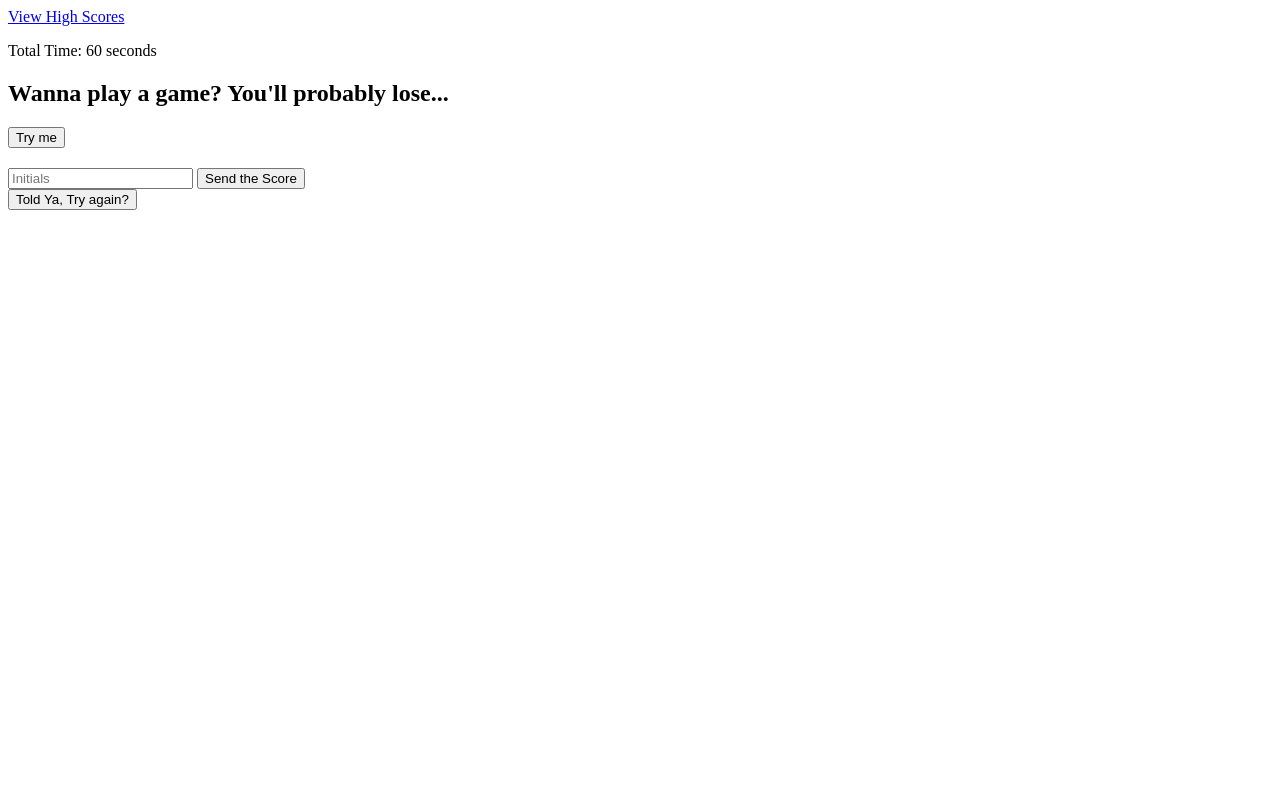
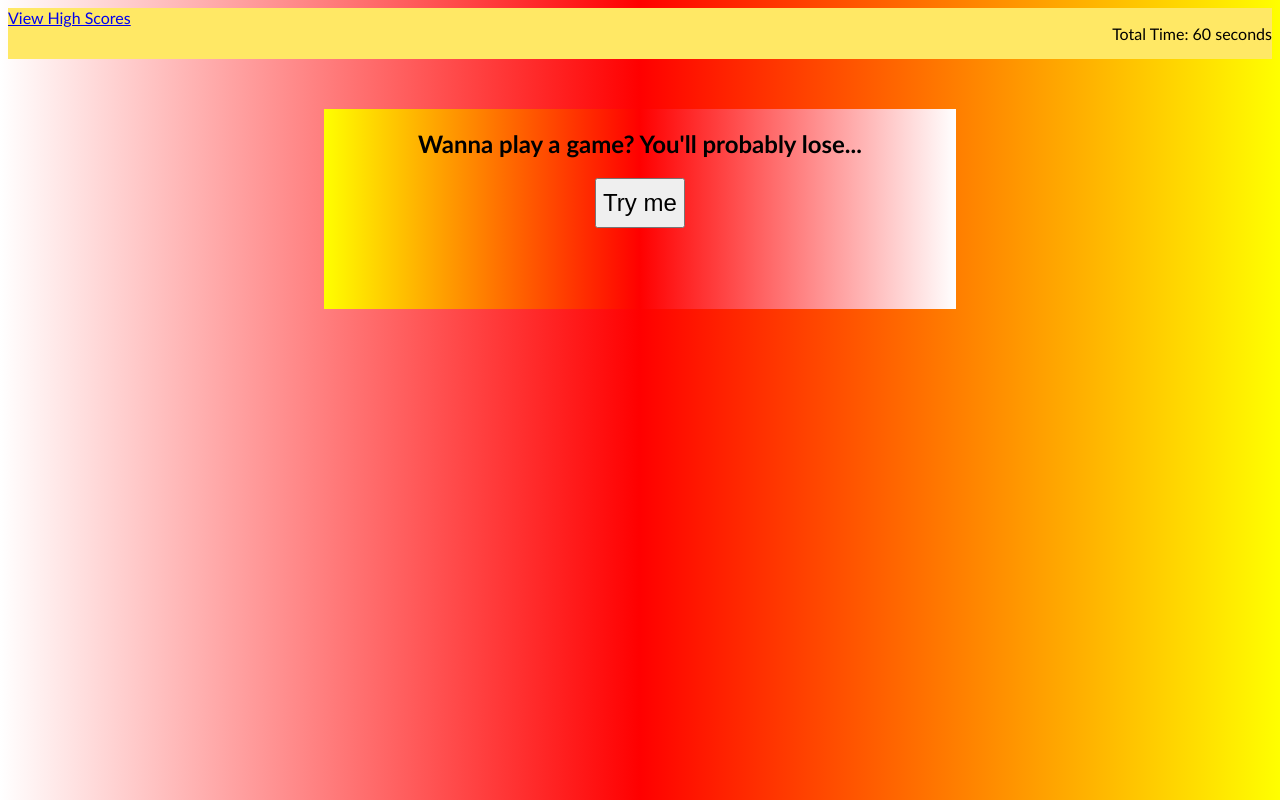
Before and after one commit to yazbustami/Challenge4, a plain HTML site: page index.html in a window 1280 px wide. Drawn offline with Linux system fonts and the light colour scheme.

Commit message:
CSS color refresh

```diff
--- a/assets/High Scores.html
+++ b/assets/High Scores.html
@@ -5,14 +5,14 @@
     <meta http-equiv="X-UA-Compatible" content="IE=edge">
     <meta name="viewport" content="width=device-width, initial-scale=1.0">
     <title>Cool Kids with the Top Scores</title>
-    <link rel="stylesheet" href="score.css">
+    <link rel="stylesheet" href="style.css">
 </head>
 
 <body>
     <section id="container">
         <div id="beginning">
             <h1 id="TopScores">Top Scores</h1>
-            <a id="back" href="../index.html"> Back to the Game</a>
+            <a id="backtoit" href="../index.html"> Back to the Game</a>
             <ol id="TPlist"></ol>
             <button id="clear"> Clear Top Scores</button>
         </div>
--- a/assets/style.css
+++ b/assets/style.css
@@ -0,0 +1,64 @@
+body{
+    background-image: linear-gradient(to right,white, red , yellow);
+    font-family:'Gill Sans', 'Gill Sans MT', Calibri, 'Trebuchet MS', sans-serif;
+}
+
+/* header */
+header {
+    display: flex;
+    justify-content: space-between;
+    align-content: center;
+    background-color: rgb(255, 232, 101);
+    width: 100%;
+}
+header a {
+    margin: top 15px;
+}
+
+/* container */
+#container {
+    margin: auto;
+    width: 50%;
+    margin-block: 50px;
+    background-image: linear-gradient(to left, white, red, yellow);
+    height: 200px;
+    display: flex;
+    flex-direction: row;
+    align-content: center;
+    justify-content: center;
+}
+
+#starting {
+    display: flex;
+    flex-direction: column;
+}
+
+#start {
+    width: fit-content;
+    height:50px;
+    justify-self: center;
+    align-self: center;
+    font-size: x-large;
+}
+
+#questions {
+    display: none;
+    flex-direction: column;
+}
+
+#savetopscore {
+    display: none;
+    flex-direction: column;
+    justify-content: center;
+    align-content: center;
+}
+
+form {
+    padding: 20px;
+}
+
+#backtoit {
+    font-size: large;
+    justify-self: center;
+    align-self: center;
+}
```
Also changed, not shown: assets/score.css (deleted).
